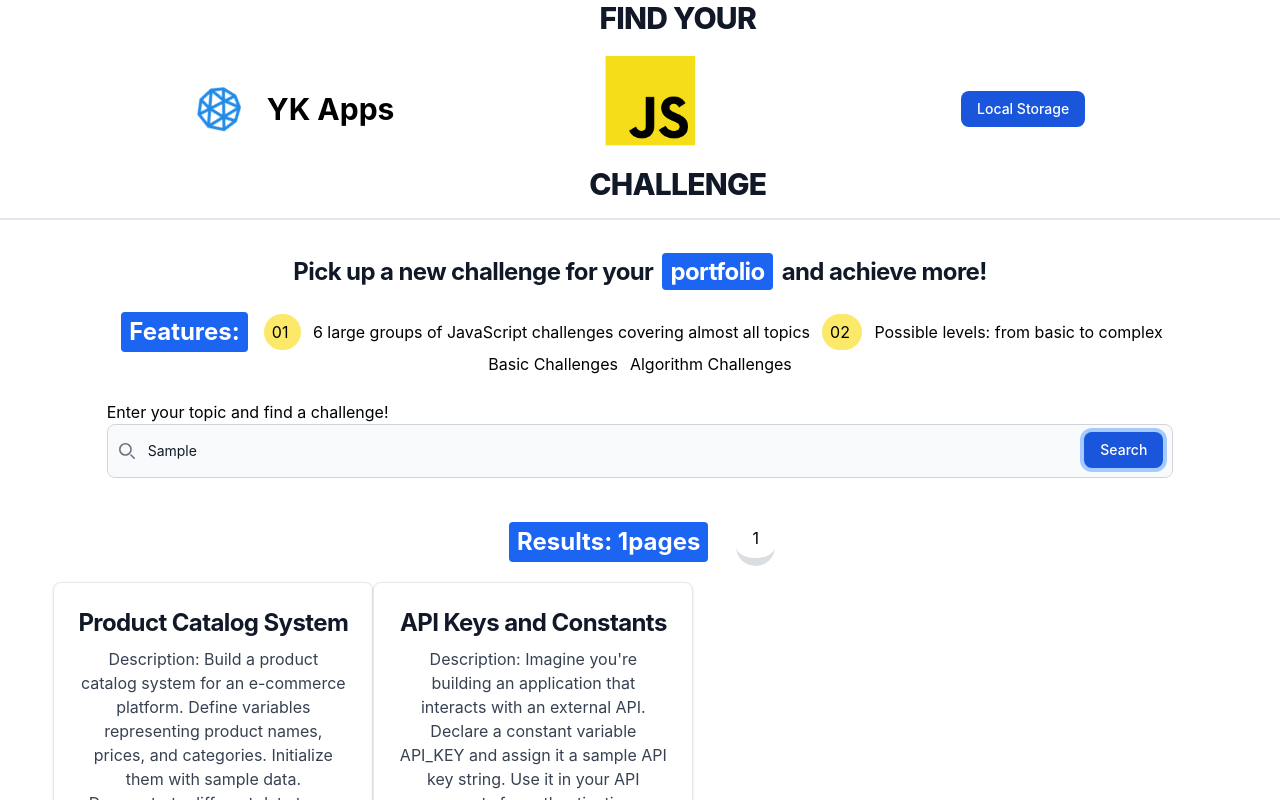
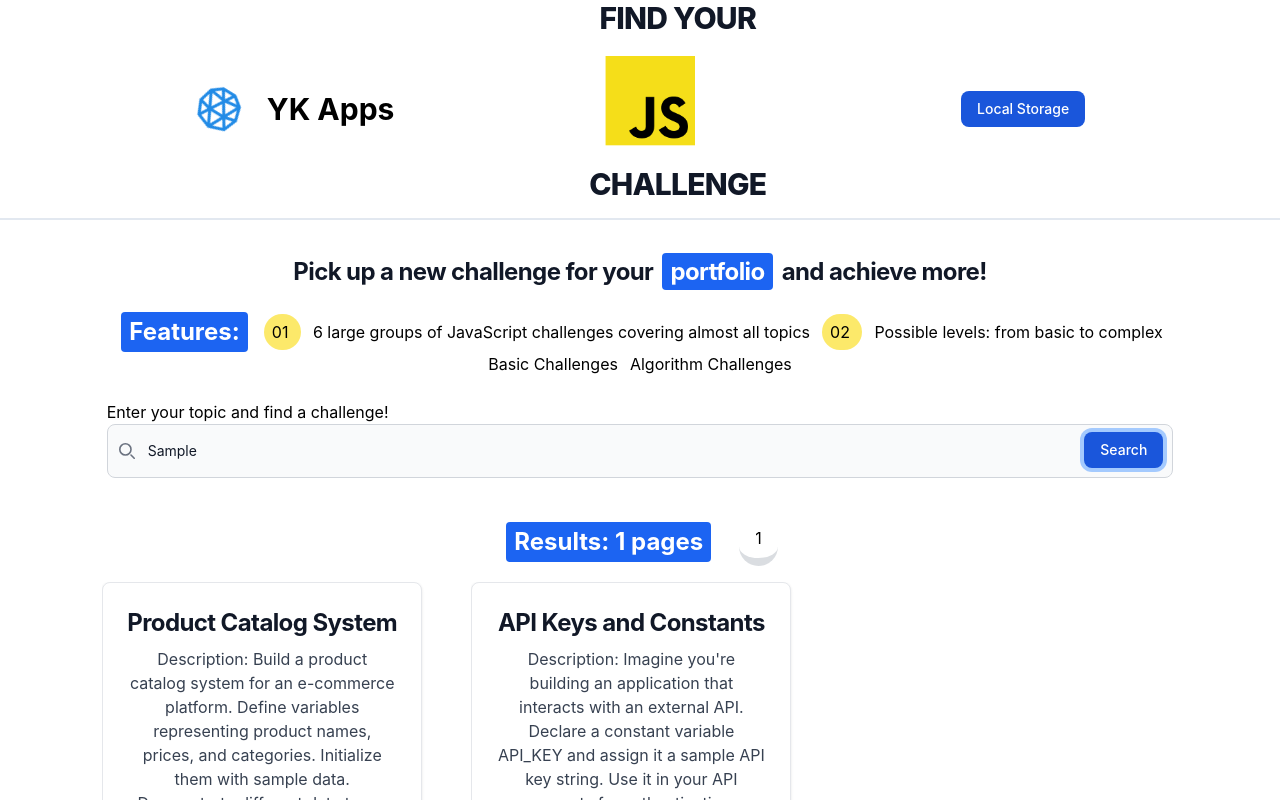
Before and after one commit to GreenCatInForest/choose-your-challenge-app, a React (Create React App) app: page / in a window 1280 px wide. Both pictures are taken after typing "Sample" into the empty fields and a click on the button "Search". Shown: the top 800 px of the page. Built offline with nearby package versions, Linux system fonts and the light colour scheme.

Commit message:
add overflows

```diff
--- a/src/components/Challenges.js
+++ b/src/components/Challenges.js
@@ -9,7 +9,7 @@ export const Challenges = ({
   setChallenges,
 }) => {
   const [numberOfChallenges, setNumberOfChallenges] = useState(0);
-  const [challengesPerPage, setChallengesPerPage] = useState(10);
+  const [challengesPerPage, setChallengesPerPage] = useState(9);
   const [numberOfPages, setNumberOfPages] = useState(1);
   const [pages, setPages] = useState([]);
   const [currentPage, setCurrentPage] = useState(0);
@@ -73,7 +73,7 @@ export const Challenges = ({
         <p className="px-2 py-1 mx-1 text-white font-bold bg-blue-600 rounded dark:bg-blue-500 text-xl md:text-2xl lg:text-2xl">
           Results:{" "}
           {pages.length > 0 ? (
-            pages.length + `pages`
+            pages.length + ` pages`
           ) : (
             <span className="text-base">
               Here will be your challenges. Please enter a search query!
@@ -95,17 +95,21 @@ export const Challenges = ({
       </nav>
       <div
         className="challengesPages
-        flex
-        flex-col-sm
-        flex-row-md
-        flex-row-lg
-        flex-wrap
+        w-11/12
+        h-11/12
+        grid
+        grid-cols-1
+        sm:grid-cols-3
+        gap-8
         text-center
         mx-auto"
       >
         {pages[currentPage] &&
           pages[currentPage].map((challenge) => (
-            <div key={challenge.challengeTitle}>
+            <div
+              key={challenge.challengeTitle}
+              className="overflow-y-auto max-h-[20em]"
+            >
               <ChallengeCard
                 key={challenge.challengeTitle}
                 challenge={challenge}
```
